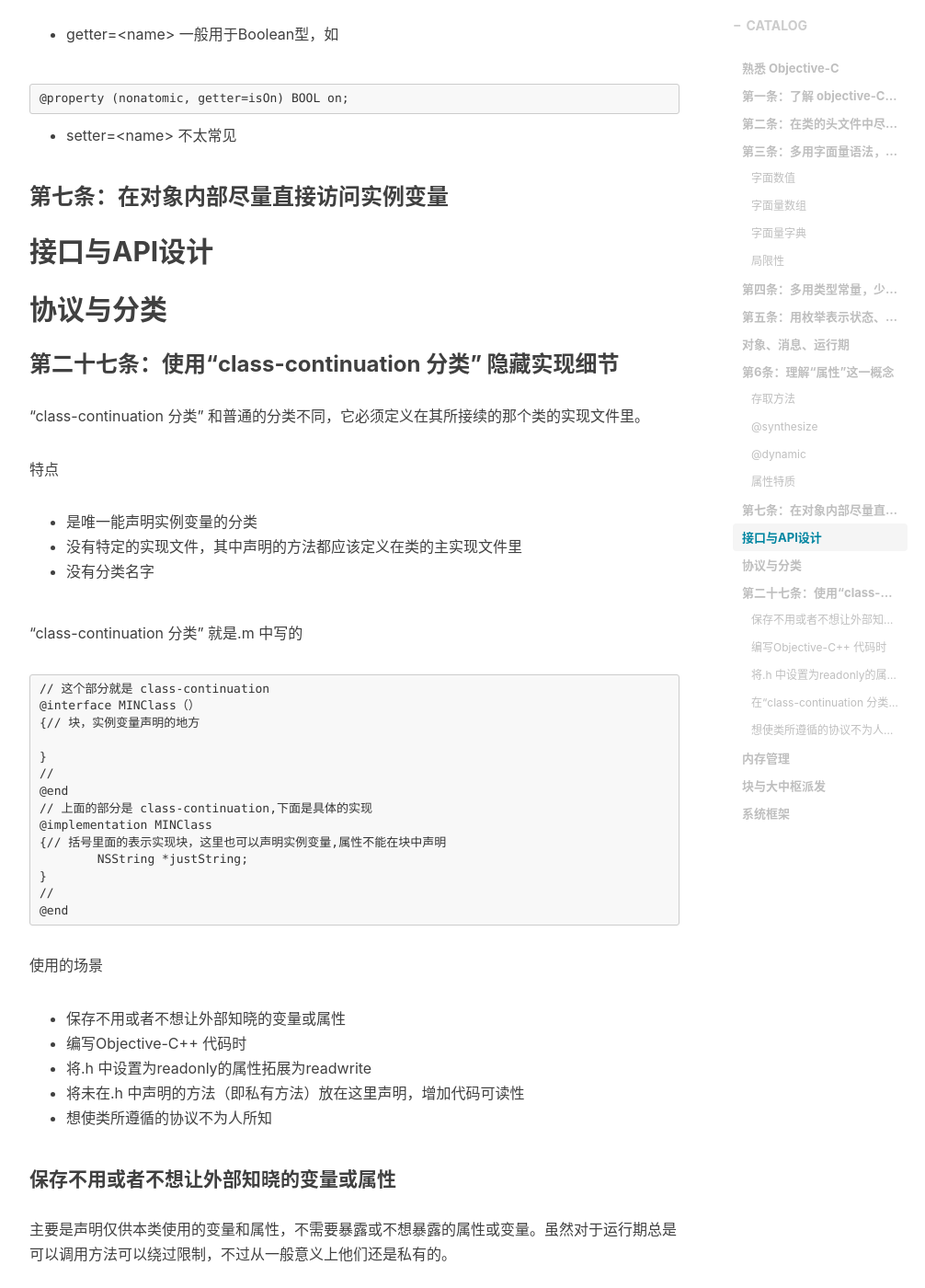
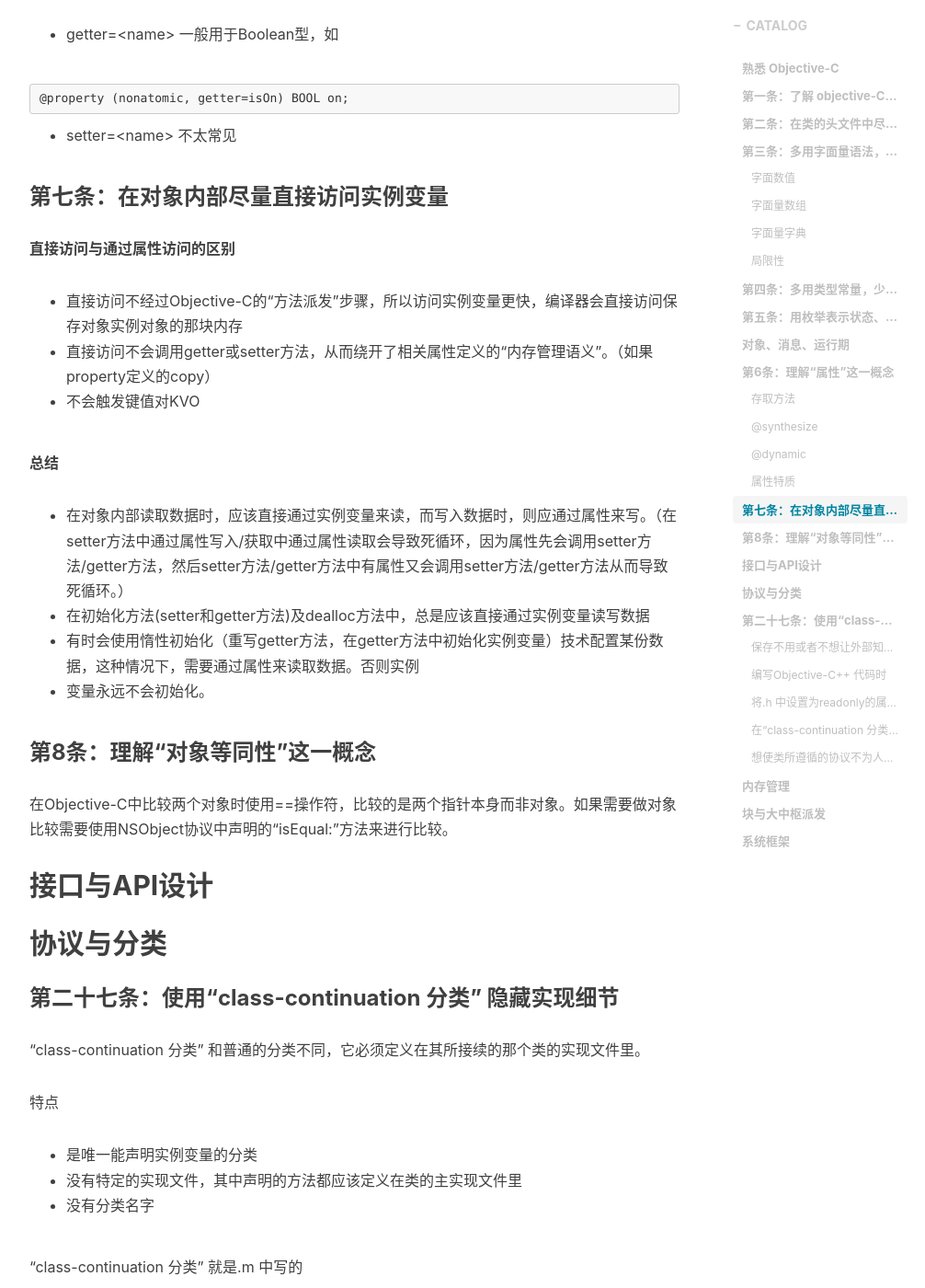
Before and after one commit to MFNothing/MFNothing.github.io, a Jekyll site: the page built from _posts/2017-07-31-effictive-Objective-C.markdown, in a window 1280 px wide and 1400 px high, scrolled down 6340 px. Shown: the whole window at 92% size, without its empty margins (233-1239 px from the left). Built offline with Jekyll 4.4.1, drawn with Linux system fonts in a browser that asks for light colours; nearby versions of some CDN libraries; comment, search, counter and statistics services are not loaded.

Commit message:
effective objective 3

```diff
--- a/_posts/2017-07-31-effictive-Objective-C.markdown
+++ b/_posts/2017-07-31-effictive-Objective-C.markdown
@@ -237,7 +237,22 @@ readonly 属性拥有getter方法
 
 ### 第七条：在对象内部尽量直接访问实例变量
 
+**直接访问与通过属性访问的区别**
 
+* 直接访问不经过Objective-C的“方法派发”步骤，所以访问实例变量更快，编译器会直接访问保存对象实例对象的那块内存
+* 直接访问不会调用getter或setter方法，从而绕开了相关属性定义的“内存管理语义”。（如果property定义的copy）
+* 不会触发键值对KVO
+
+**总结**
+
+* 在对象内部读取数据时，应该直接通过实例变量来读，而写入数据时，则应通过属性来写。（在setter方法中通过属性写入/获取中通过属性读取会导致死循环，因为属性先会调用setter方法/getter方法，然后setter方法/getter方法中有属性又会调用setter方法/getter方法从而导致死循环。）
+* 在初始化方法(setter和getter方法)及dealloc方法中，总是应该直接通过实例变量读写数据
+* 有时会使用惰性初始化（重写getter方法，在getter方法中初始化实例变量）技术配置某份数据，这种情况下，需要通过属性来读取数据。否则实例
+* 变量永远不会初始化。
+
+### 第8条：理解“对象等同性”这一概念
+
+在Objective-C中比较两个对象时使用==操作符，比较的是两个指针本身而非对象。如果需要做对象比较需要使用NSObject协议中声明的“isEqual:”方法来进行比较。
 
 ## 接口与API设计
 ## 协议与分类
```
